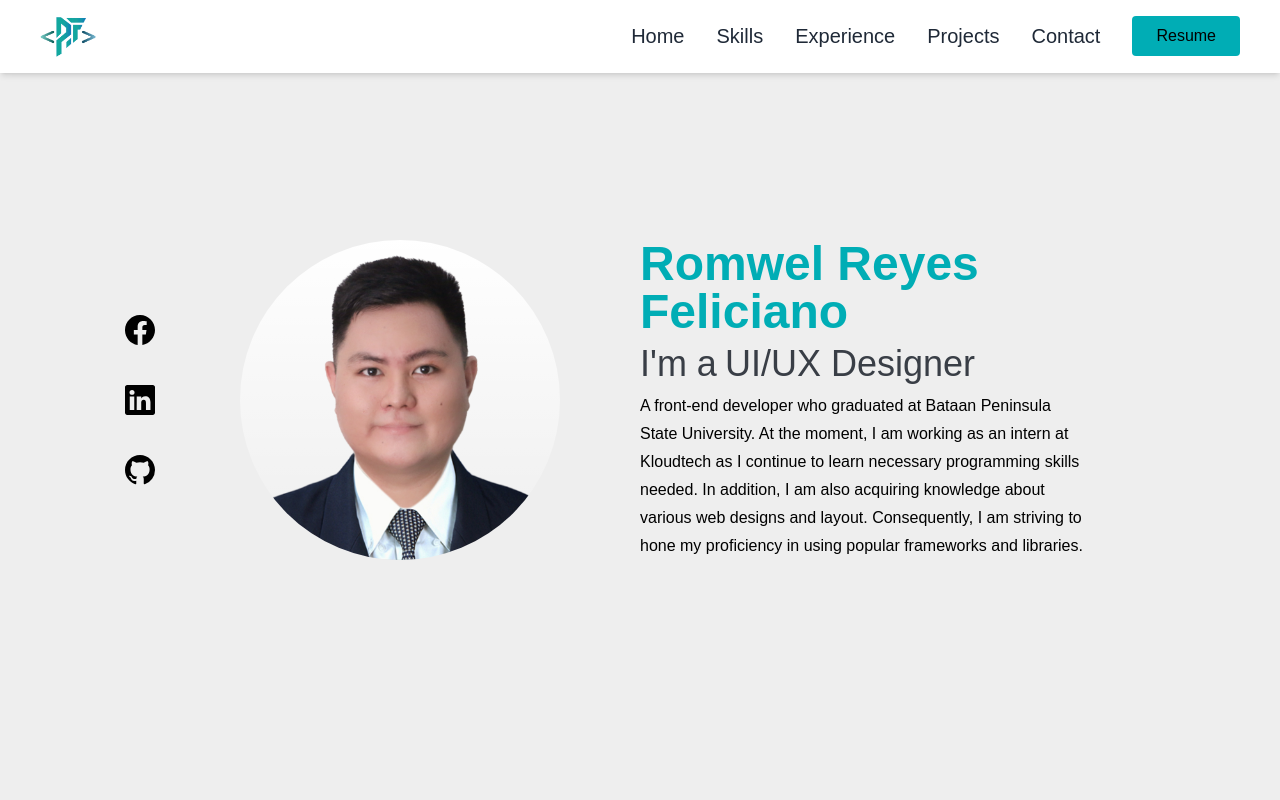
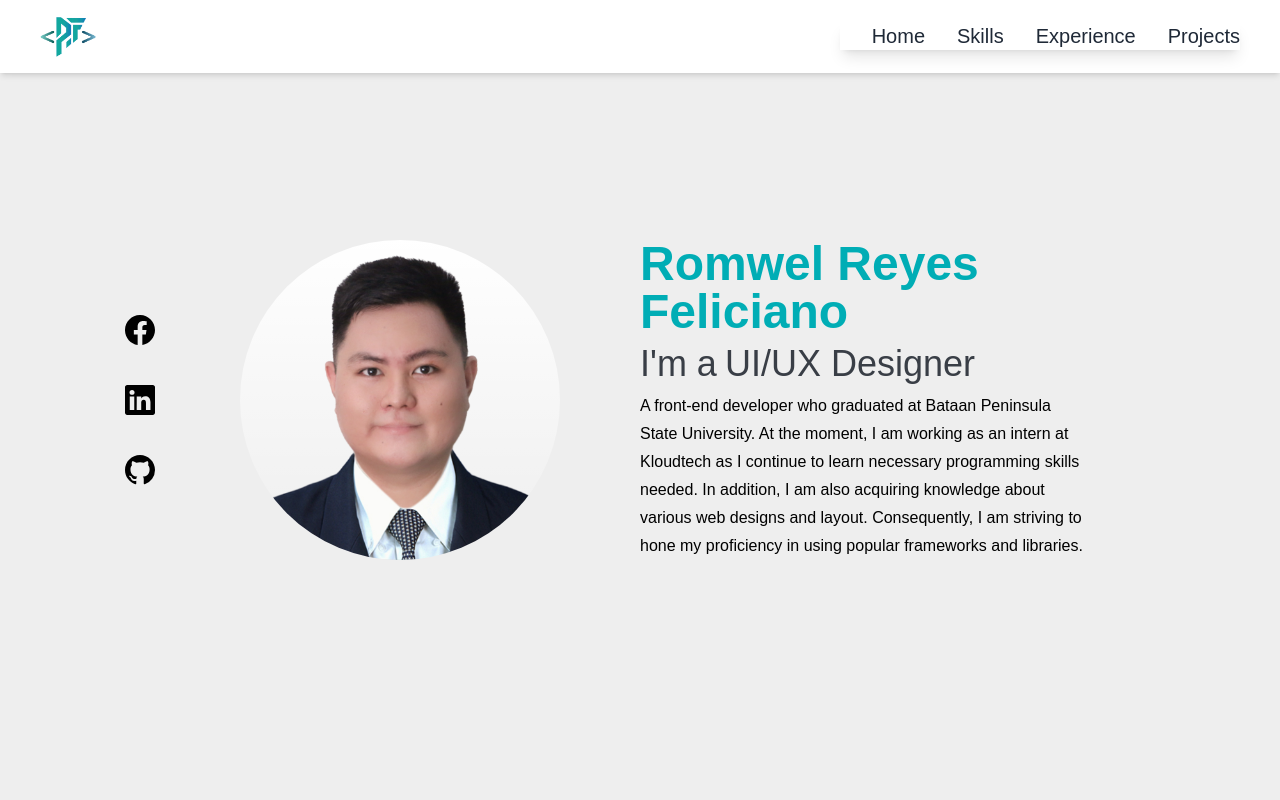
Before and after one commit to RomwelFeliciano/react-portfolio, a React (Vite) app: page / in a window 1280 px wide. Shown: the top 800 px of the page. Built offline with nearby package versions, Linux system fonts and the light colour scheme; a web font is replaced by a local one.

Commit message:
Removed Resume and Contact

```diff
--- a/src/components/Nav.jsx
+++ b/src/components/Nav.jsx
@@ -9,7 +9,7 @@ const Nav = () => {
     { name: "Skills", link: "#Skills" },
     { name: "Experience", link: "#Experience" },
     { name: "Projects", link: "#Projects" },
-    { name: "Contact", link: "#Contact" },
+    // { name: "Contact", link: "#Contact" },
   ];
 
   let [open, setOpen] = useState(false);
@@ -30,7 +30,7 @@ const Nav = () => {
           </div>
         </div>
         <ul
-          className={`md:flex md:items-center md:pb-0 pb-12 absolute md:static bg-white md:z-auto z-[-1] left-0 w-full md:w-auto md:pl-0 pl-9 transition-all duration-500 ease-in ${
+          className={`md:flex md:items-center md:pb-0 pb-12 absolute md:static bg-white shadow-lg md:z-auto z-[-1] left-0 w-full md:w-auto md:pl-0 pl-9 transition-all duration-500 ease-in ${
             open ? "top-16 " : "top-[-490px]"
           }`}
         >
@@ -44,9 +44,9 @@ const Nav = () => {
               </a>
             </li>
           ))}
-          <a href="/resume.pdf" download="Resume-Romwel-Feliciano">
+          {/* <a href="/resume.pdf" download="Resume-Romwel-Feliciano">
             <Button>Resume</Button>
-          </a>
+          </a> */}
         </ul>
       </div>
     </div>
```
